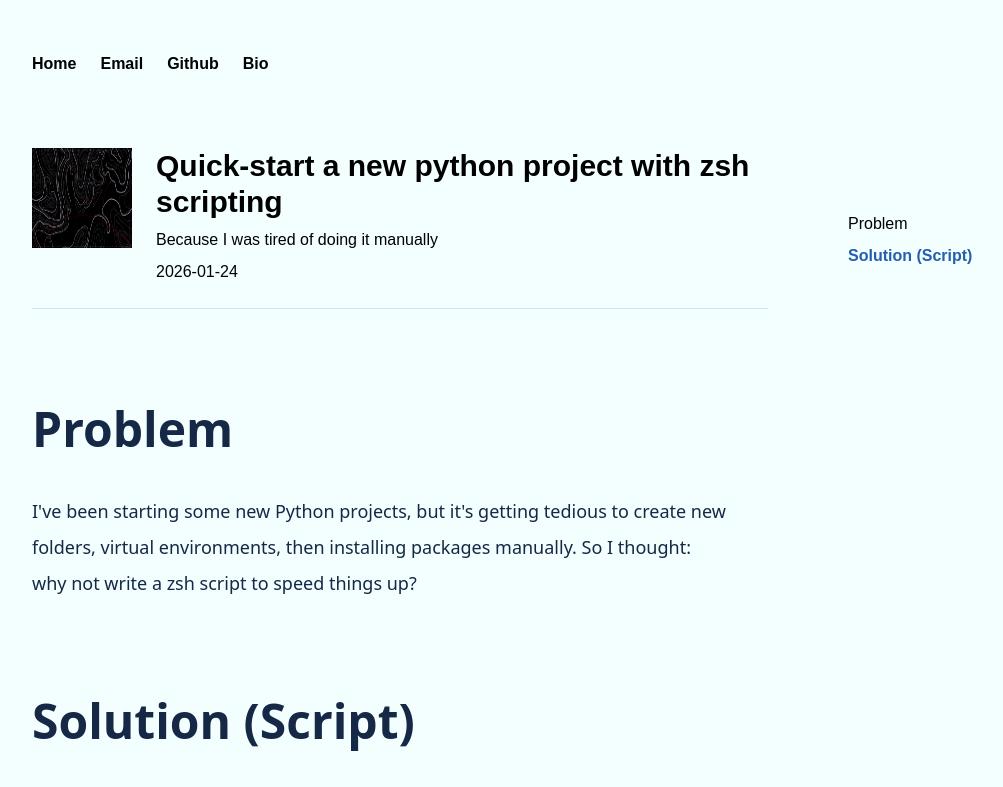
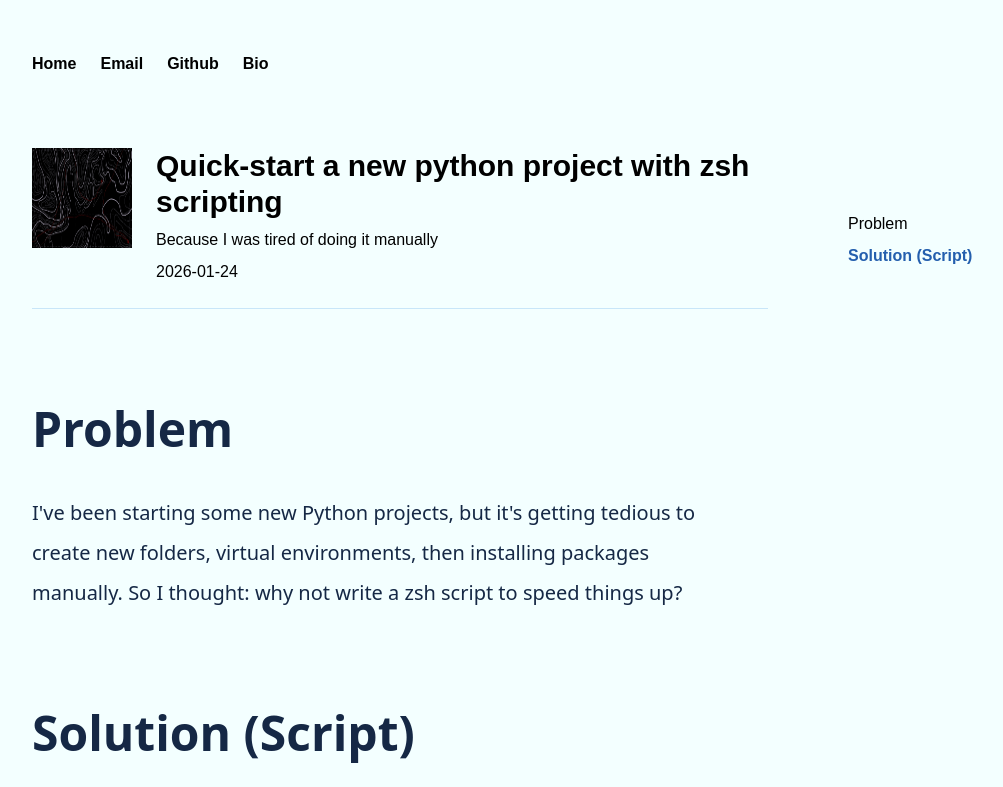
Before and after one commit to adawongHL/adawongHL.github.io, a Next.js app: page /blog/05-zsh-script-new-python-project in a window 1280 px wide. Shown: the top 787 px of the page, without its empty margins (96-1099 px from the left). Built offline with nearby package versions, Linux system fonts and the light colour scheme; a web font is replaced by a local one.

Commit message:
refactor: make heading and text clearer

```diff
--- a/src/app/markdownStyles.tsx
+++ b/src/app/markdownStyles.tsx
@@ -3,7 +3,7 @@ import { roboto } from "@/utils/fonts";
 // styles for h1, h2, h3, p
 export const headingStyles: Record<1 | 2 | 3, string> = {
   1: "text-5xl font-bold text-foreground mt-24 mb-10 mb-5",
-  2: "text-3xl font-bold text-foreground mt-12 mb-4",
+  2: "text-3xl font-bold text-foreground mt-14 mb-4",
   3: "text-2xl font-semibold text-foreground mt-6 mb-3",
 }
 
@@ -14,7 +14,7 @@ type ParagraphProps = ComponentProps<"p"> & {
 };
 
 export const CustomP = ({ node, ...props }: ParagraphProps) => (
-  <p className="my-9 leading-loose text-foreground text-lg font-roboto dark:text-foreground/85" {...props} />
+  <p className="my-7 leading-loose text-foreground text-xl dark:text-foreground" {...props} />
 )
 
 // table of contents - heading item
```
